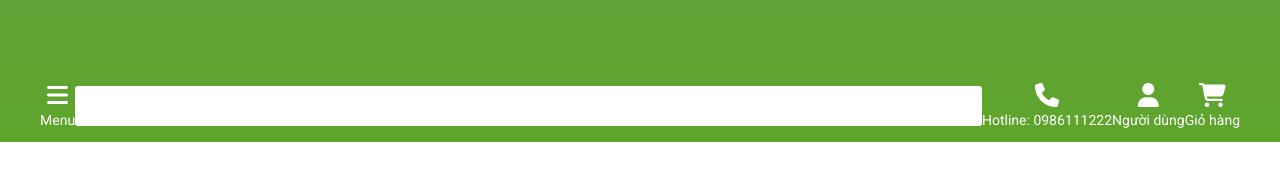
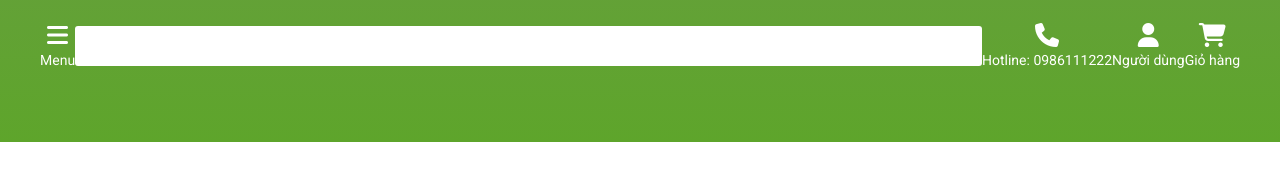
Before and after one commit to hgnhi077/traicay, a plain HTML site: page index.html in a window 1280 px wide. Shown: the part 58-238 px from the top of the page. Drawn offline with nearby package versions, Linux system fonts and the light colour scheme.

Commit message:
fix header

```diff
--- a/assets/css/main.css
+++ b/assets/css/main.css
@@ -76,7 +76,6 @@
 
 /*<!-- header-with-search -->*/
 .header-with-search {
-    height: var(--header-with-search-height);
     display: flex;
     align-items: center;
 
```
